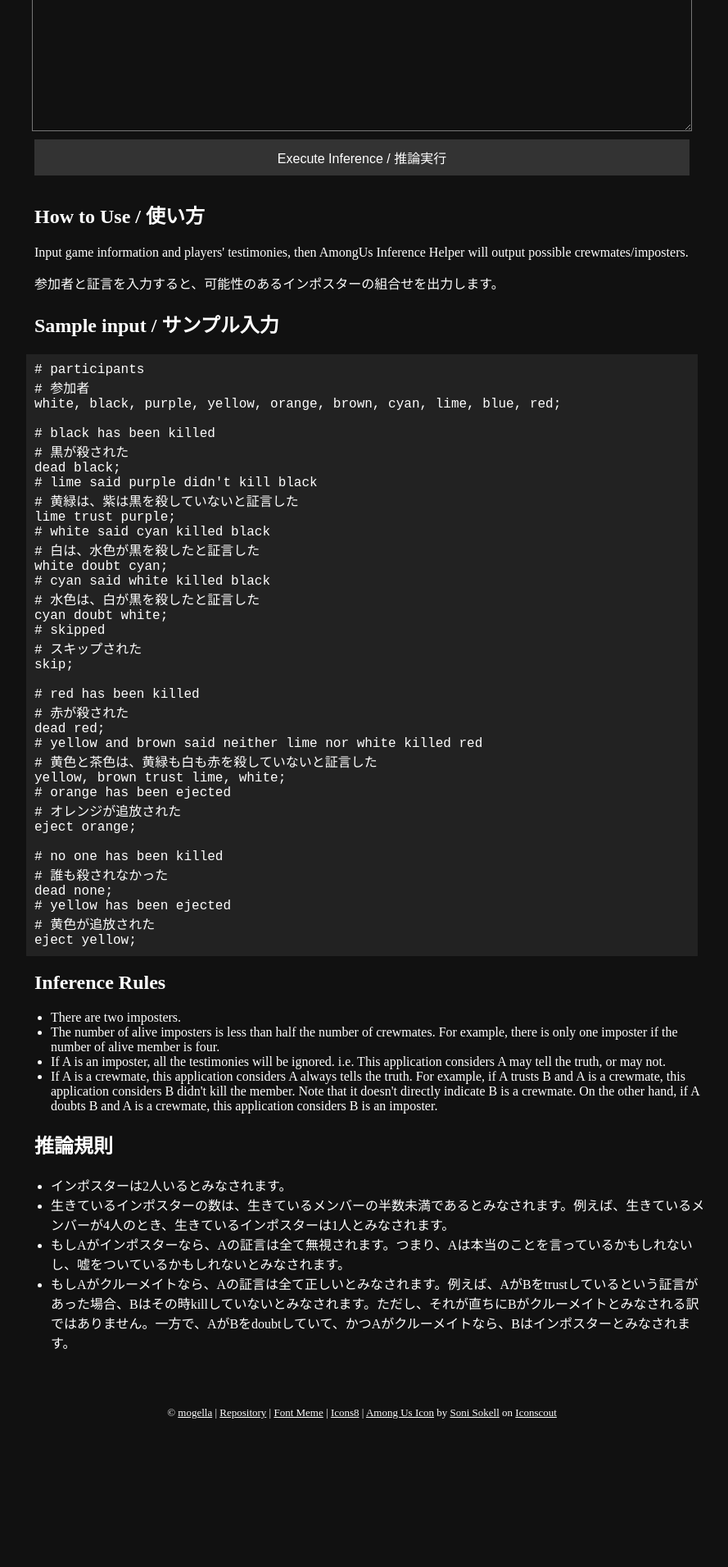
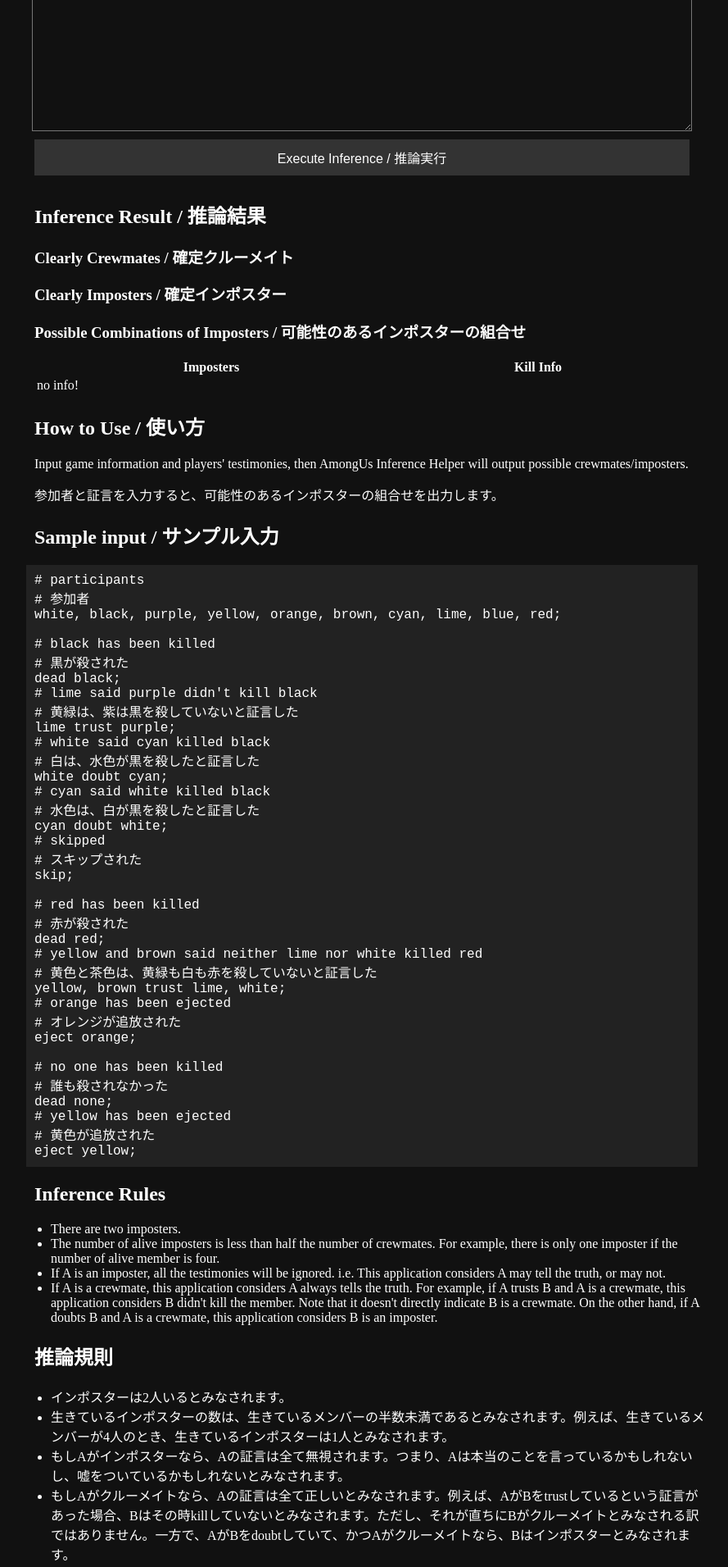
Before and after one commit to a-hanamoto/AmongUsHelper, a Flask app: page / in a window 1280 px wide. Shown: the part 921-2832 px from the top of the page at 82% size, without its empty margins (198-1087 px from the left). Before the commit the page ends 2651 px from the top, so only its background shows below. Run offline with Flask 2, Linux system fonts and the light colour scheme.

Commit message:
show imgs

```diff
--- a/app.py
+++ b/app.py
@@ -10,11 +10,11 @@
     if request.method == "POST" and "amongus_str" in request.form:
         amongus_str = request.form.get("amongus_str")
         if len(amongus_str) > 10000:
-            res = "input string is too long"
+            res["error"] = "input string is too long"
         else:
             res = infer(amongus_str)
     return render_template("inference.html", amongus_str=amongus_str, res=res)
 
 
 if __name__ == "__main__":
-    app.run(threaded=True)
+    app.run(threaded=True, port="5001")
--- a/main.py
+++ b/main.py
@@ -2,6 +2,7 @@
 
 from ah_yacc import parse
 
+COLOR_SET = {"black", "blue", "brown", "cyan", "green", "lime", "orange", "pink", "purple", "red", "white", "yellow"}
 
 class InferenceResult:
     def __init__(self, innocent, guilty, candidates):
@@ -9,21 +10,22 @@
         self.guilty = guilty
         self.candidates = candidates
 
-    def get_output_str(self):
-        ret_list = []
-        ret_list.append("INFERENCE RESULT:")
-        innocent_str = ", ".join(self.innocent) if self.innocent else "NONE"
-        guilty_str = ", ".join(self.guilty) if self.guilty else "NONE"
-        ret_list.append(f"CLEARLY CREWMATE: {innocent_str}")
-        ret_list.append(f"CLEARLY IMPOSTER: {guilty_str}")
-        ret_list.append("")
-        ret_list.append("POSSIBLE IMPOSTERS:")
+    def get_output_dict(self):
+        ret = dict()
+        innocent_str = ", ".join(map(convert, self.innocent)) if self.innocent else "NONE"
+        guilty_str = ", ".join(map(convert, self.guilty)) if self.guilty else "NONE"
+        ret["innocent"] = innocent_str
+        ret["guilty"] = guilty_str
+        ret["info"] = []
         for imps, dead_list in self.candidates:
-            ret_list.append(
-                f"{', '.join(imps)} -> {', '.join(map(dead_info_to_str, dead_list))}"
-            )
-        return "\n".join(ret_list)
+            ret["info"].append((", ".join(map(convert, imps)), ", ".join(map(dead_info_to_str, dead_list))))
+        ret["error"] = ""
+        return ret
 
+def convert(input_str):
+    if input_str not in COLOR_SET:
+        return input_str
+    return f'<img src="./static/imgs/{input_str}.png" alt="{input_str}">'
 
 def dead_info_to_str(dead_info):
     return f"{' or '.join(sorted(dead_info[1]))} killed {dead_info[0]}"
@@ -92,7 +94,9 @@
 def infer(input_data):
     participants, meetings_info, error_msg = parse(input_data)
     if error_msg is not None:
-        return error_msg
+        ret = dict()
+        ret["error"] = error_msg
+        return ret
     participants_set = set(sorted(participants))
     num_participants = len(participants)
     innocent = participants_set.copy()
@@ -110,7 +114,7 @@
             else:
                 candidates.append((imps, killer_info))
     res = InferenceResult(innocent, guilty, candidates)
-    return res.get_output_str()
+    return res.get_output_dict()
 
 
 if __name__ == "__main__":
--- a/static/style.css
+++ b/static/style.css
@@ -12,6 +12,14 @@
 }
 
 h2 {
+    margin-left: auto;
+    margin-right: auto;
+    color: #ffffff;
+    width: 90%;
+    max-width: 800px;
+}
+
+h3 {
     margin-left: auto;
     margin-right: auto;
     color: #ffffff;
@@ -37,6 +45,22 @@
 
 h1 img {
     width: 100%;
+}
+
+table {
+    width: 100%;
+}
+
+img {
+    padding-right: 5px;
+}
+
+.res {
+    margin-left: auto;
+    margin-right: auto;
+    color: #ffffff;
+    width: 90%;
+    max-width: 800px;
 }
 
 .sample {
--- a/templates/inference.html
+++ b/templates/inference.html
@@ -28,7 +28,46 @@
 	</form>
 </div>
 
-<div class="output">{{res}}</div>
+<h2>Inference Result / 推論結果</h2>
+
+{% if res.error  %}
+
+<p>{{res.error}}</p>
+
+{% else %}
+
+<h3>Clearly Crewmates / 確定クルーメイト</h3>
+
+<p>{{res.innocent | safe}}</p>
+
+<h3>Clearly Imposters / 確定インポスター</h3>
+
+<p>{{res.guilty | safe}}</p>
+
+<h3>Possible Combinations of Imposters / 可能性のあるインポスターの組合せ</h3>
+
+<div class="res">
+    <table>
+      <thread>
+        <tr>
+          <th>Imposters</th>
+          <th>Kill Info</th>
+        </tr>
+      </thread>
+      <tbody>
+        {% for item in res.info %}
+        <tr>
+          <td align="center">{{ item[0] | safe}}</td>
+          <td>{{ item[1] }}</td>
+        </tr>
+        {% else %}
+          <td>no info!</td>
+        {% endfor %}
+      </tbody>
+    </table>
+</div>
+
+{% endif %}
 
 <h2>How to Use / 使い方</h2>
 
```
